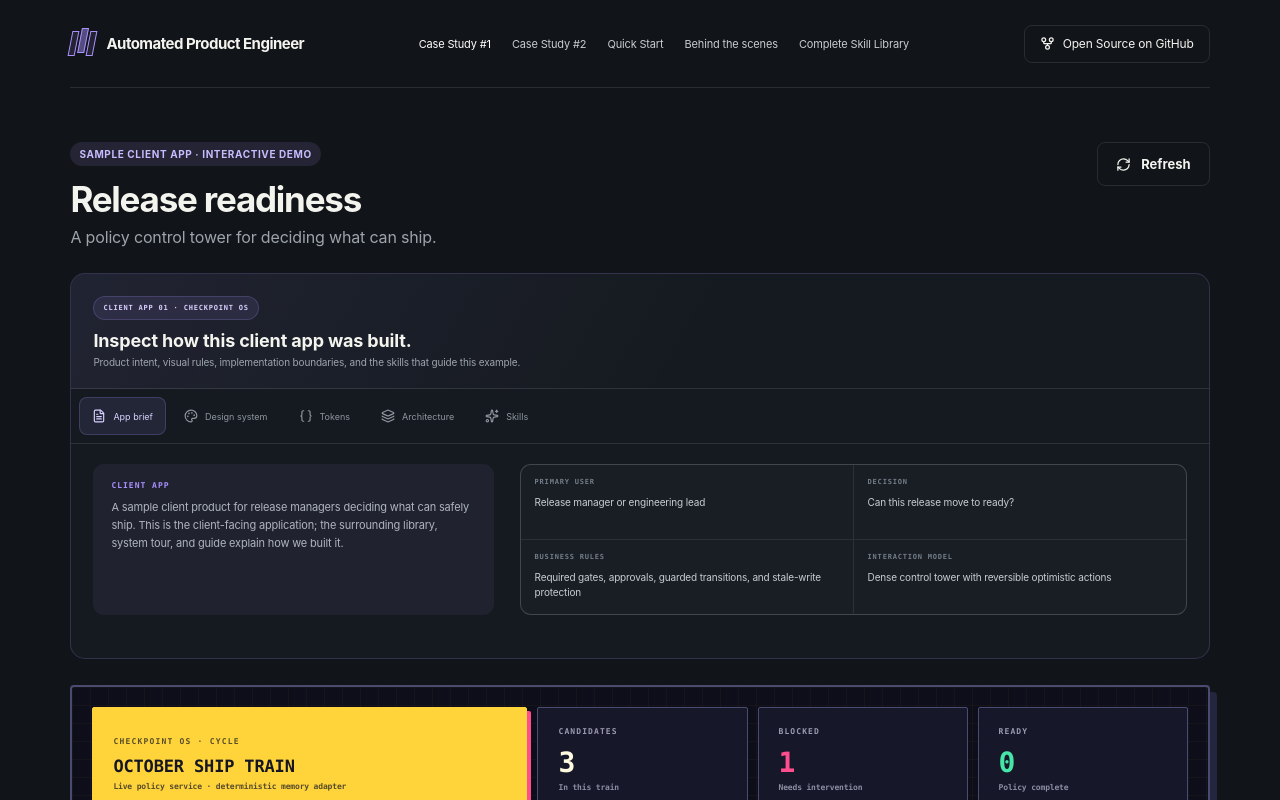
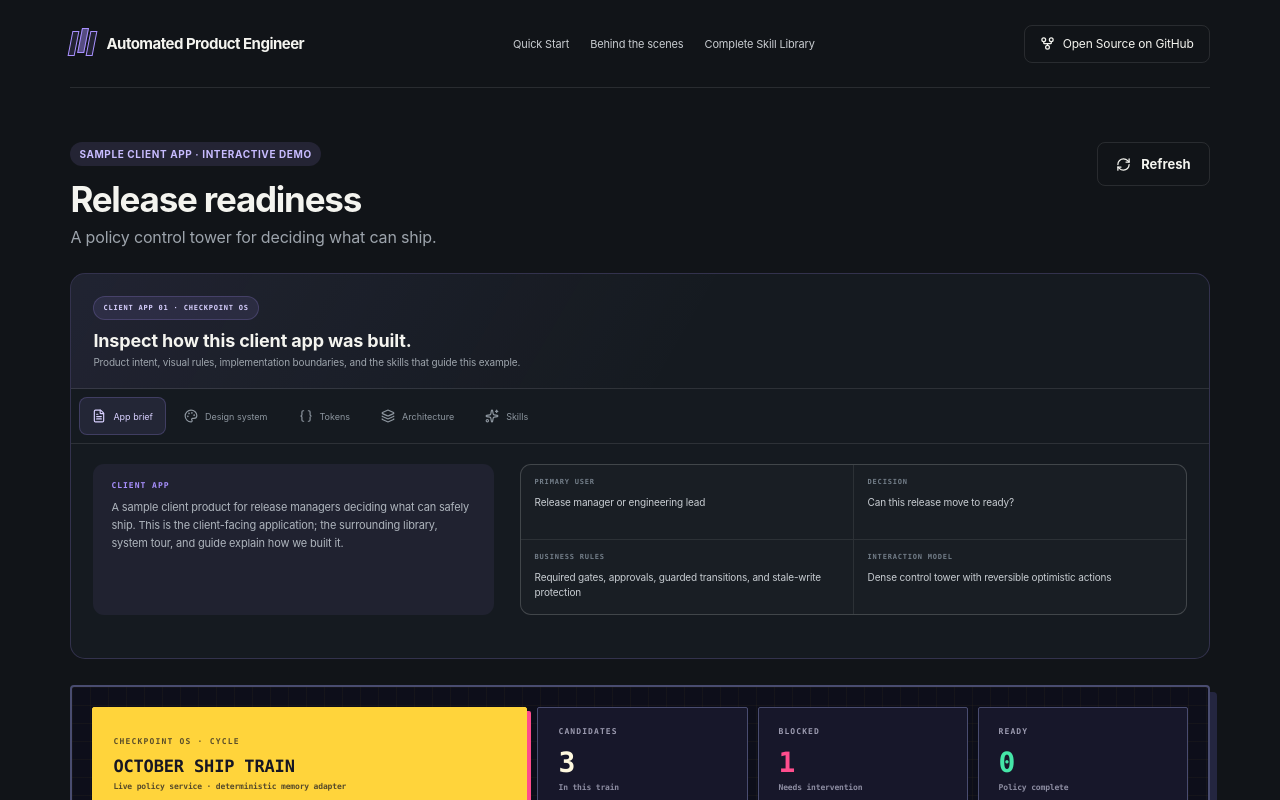
Before and after one commit to kuck1/automated-product-engineer, a Next.js app: page /examples in a window 1280 px wide. Shown: the top 800 px of the page. Built offline with nearby package versions, Linux system fonts and the light colour scheme.

Commit message:
nav: keep case studies on the homepage

```diff
--- a/src/examples/example-workspace.tsx
+++ b/src/examples/example-workspace.tsx
@@ -96,7 +96,7 @@ export function ExampleWorkspace({ initialSnapshot }: { initialSnapshot: Example
 
   return (
     <main className="workspace-shell">
-      <SiteHeader active={view} />
+      <SiteHeader />
       <div className="workspace-layout">
         <section className="workspace-main">
           <div className="workspace-title"><div><Badge tone="info">Sample client app · Interactive demo</Badge><h2>{view === "releases" ? "Release readiness" : "Customer onboarding operations"}</h2><p>{view === "releases" ? "A policy control tower for deciding what can ship." : "A customer journey board for moving accounts toward value."}</p></div><Button tone="secondary" onClick={() => snapshotQuery.refetch()} disabled={snapshotQuery.isFetching}><RefreshCw size={15} /> Refresh</Button></div>
--- a/src/ui/components.tsx
+++ b/src/ui/components.tsx
@@ -4,8 +4,6 @@ import type { AnchorHTMLAttributes, ButtonHTMLAttributes, ReactNode } from "reac
 import { badgeTone, buttonTone, type BadgeTone, type ButtonTone } from "./recipes";
 
 const siteNavigation = [
-  { id: "releases", label: "Case Study #1", href: "/examples?view=releases" },
-  { id: "onboarding", label: "Case Study #2", href: "/examples?view=onboarding" },
   { id: "quick-start", label: "Quick Start", href: "/quick-start" },
   { id: "guide", label: "Behind the scenes", href: "/guide" },
   { id: "library", label: "Complete Skill Library", href: "/library" },
```
Also changed, not shown: 1 other file (tests, documents, lock files or other folders).
